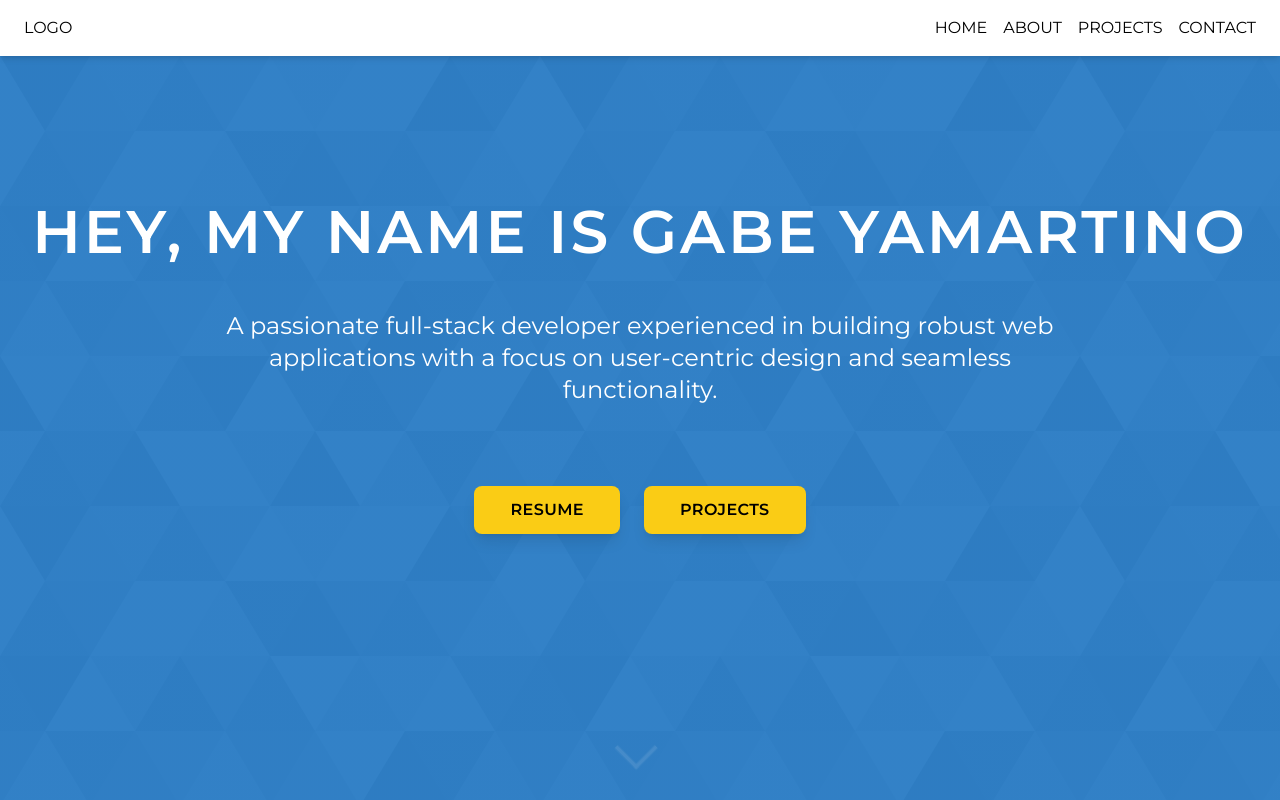
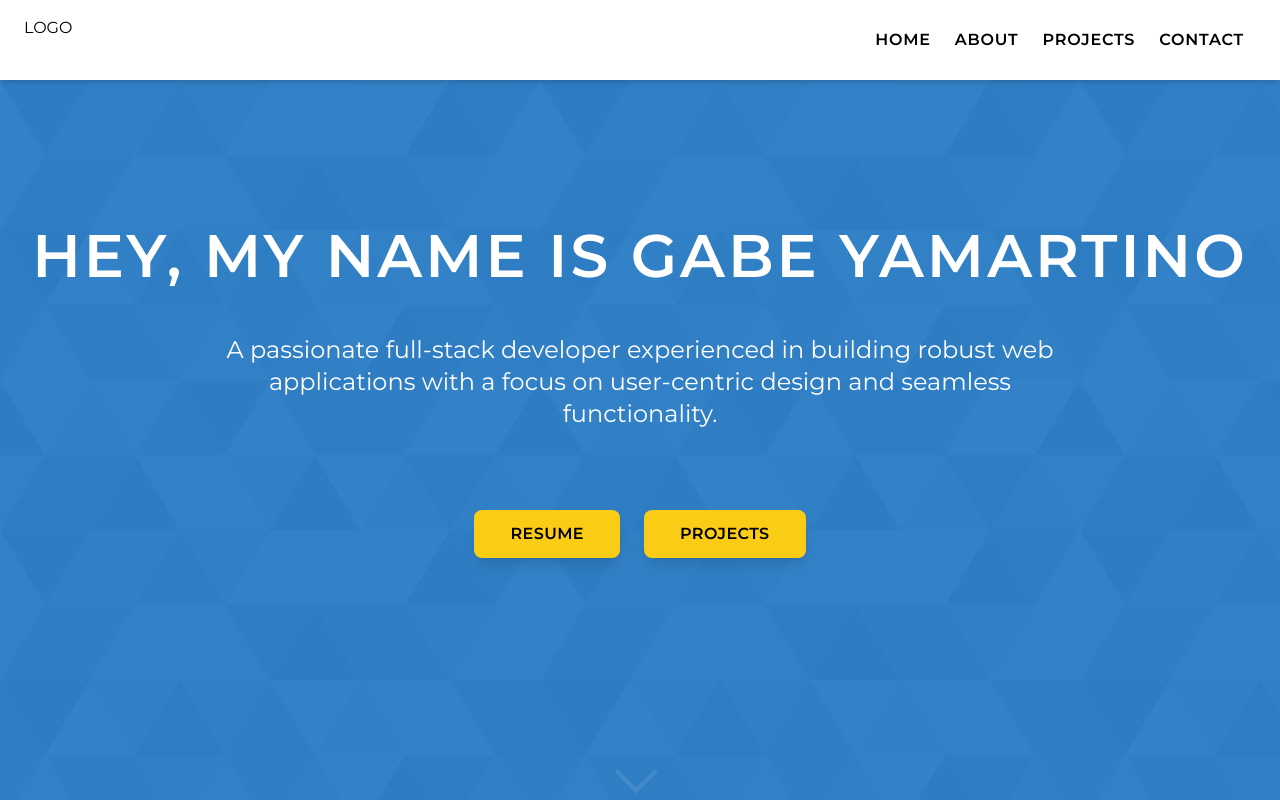
Before and after one commit to gabeyamartino/portfolio, a React (Vite) app: page / in a window 1280 px wide. Shown: the top 800 px of the page. Built offline with nearby package versions, Linux system fonts and the light colour scheme.

Commit message:
Stylized header with color transitions on hover. Tweaked scroll margin on other components

```diff
--- a/package.json
+++ b/package.json
@@ -10,6 +10,7 @@
     "preview": "vite preview"
   },
   "dependencies": {
+    "@tailwindui/react": "^0.1.1",
     "react": "^18.2.0",
     "react-dom": "^18.2.0"
   },
--- a/src/components/About.tsx
+++ b/src/components/About.tsx
@@ -22,7 +22,7 @@ const About: React.FC<SectionProps> = ({ id, scrollToSection }) => {
   return (
     <section
       id={id}
-      className="mx-auto w-[92%] scroll-m-14 pb-16 sm:w-5/6 sm:max-w-6xl"
+      className="mx-auto w-[92%] scroll-m-20 pb-16 sm:w-5/6 sm:max-w-6xl"
     >
       <div className="sm:py-30 flex flex-col items-center justify-center gap-6 py-16">
         <h2 className="text-center text-4xl font-bold uppercase tracking-wider sm:text-4xl lg:text-5xl">
--- a/src/components/Contact.tsx
+++ b/src/components/Contact.tsx
@@ -6,7 +6,7 @@ const Contact: React.FC<SectionProps> = ({ id }) => {
   return (
     <section
       id={id}
-      className="flex h-full scroll-m-14 flex-col items-center justify-center space-y-8 bg-main-bg"
+      className="flex h-full scroll-m-20 flex-col items-center justify-center space-y-8 bg-main-bg"
     >
       <div className="sm:py-30 mx-auto w-[92%] gap-6 pb-16 sm:w-5/6 sm:max-w-6xl">
         <div className="flex flex-col items-center justify-center gap-6 py-16 ">
--- a/src/components/Header.tsx
+++ b/src/components/Header.tsx
@@ -64,20 +64,61 @@ const Header: React.FC<SectionProps> = ({ scrollToSection }) => {
               )}
             </div>
             {isMenuOpen && (
-              <ul className="fixed left-0 z-10 block flex w-screen flex-col gap-4 bg-white px-6 py-4 shadow-md">
-                <li onClick={() => scrollToSection("home")}>HOME</li>
-                <li onClick={() => scrollToSection("about")}>ABOUT</li>
-                <li onClick={() => scrollToSection("projects")}>PROJECTS</li>
-                <li onClick={() => scrollToSection("contact")}>CONTACT</li>
+              <ul className="fixed left-0 z-10 block flex w-screen flex-col bg-white px-6 py-4 shadow-md">
+                <li
+                  className="text-1.6xl inline-block w-full cursor-pointer p-3 text-right font-semibold uppercase tracking-wider text-black transition-colors duration-300 hover:text-yellow-400"
+                  onClick={() => scrollToSection("home")}
+                >
+                  HOME
+                </li>
+
+                <li
+                  className="text-1.6xl inline-block w-full cursor-pointer p-3 text-right font-semibold uppercase tracking-wider text-black transition-colors duration-300 hover:text-yellow-400"
+                  onClick={() => scrollToSection("about")}
+                >
+                  ABOUT
+                </li>
+                <li
+                  className="text-1.6xl inline-block h-full w-full cursor-pointer p-3 text-right font-semibold uppercase tracking-wider text-black transition-colors duration-300 hover:text-yellow-400"
+                  onClick={() => scrollToSection("projects")}
+                >
+                  PROJECTS
+                </li>
+                <li
+                  className="text-1.6xl inline-block w-full cursor-pointer p-3 text-right font-semibold uppercase tracking-wider text-black transition-colors duration-300 hover:text-yellow-400"
+                  onClick={() => scrollToSection("contact")}
+                >
+                  CONTACT
+                </li>
               </ul>
             )}
           </div>
         ) : (
-          <ul className="flex gap-4">
-            <li onClick={() => scrollToSection("home")}>HOME</li>
-            <li onClick={() => scrollToSection("about")}>ABOUT</li>
-            <li onClick={() => scrollToSection("projects")}>PROJECTS</li>
-            <li onClick={() => scrollToSection("contact")}>CONTACT</li>
+          <ul className="flex">
+            <li
+              className="text-1.6xl inline-block w-full cursor-pointer p-3 text-right font-semibold uppercase tracking-wider text-black transition-colors duration-300 hover:text-yellow-400"
+              onClick={() => scrollToSection("home")}
+            >
+              HOME
+            </li>
+            <li
+              className="text-1.6xl inline-block w-full cursor-pointer p-3 text-right font-semibold uppercase tracking-wider text-black transition-colors duration-300 hover:text-yellow-400"
+              onClick={() => scrollToSection("about")}
+            >
+              ABOUT
+            </li>
+            <li
+              className="text-1.6xl inline-block w-full cursor-pointer p-3 text-right font-semibold uppercase tracking-wider text-black transition-colors duration-300 hover:text-yellow-400"
+              onClick={() => scrollToSection("projects")}
+            >
+              PROJECTS
+            </li>
+            <li
+              className="text-1.6xl inline-block w-full cursor-pointer p-3 text-right font-semibold uppercase tracking-wider text-black transition-colors duration-300 hover:text-yellow-400"
+              onClick={() => scrollToSection("contact")}
+            >
+              CONTACT
+            </li>
           </ul>
         )}
       </div>
--- a/src/components/Home.tsx
+++ b/src/components/Home.tsx
@@ -7,7 +7,7 @@ const Home: React.FC<SectionProps> = ({ id, scrollToSection }) => {
   return (
     <section
       id={id}
-      className="relative flex h-64 max-h-full min-h-sectionMin scroll-m-14 items-center justify-center bg-main-bg sm:h-screen"
+      className="relative flex h-64 max-h-full min-h-sectionMin scroll-m-20 items-center justify-center bg-main-bg sm:h-screen"
     >
       <div className="flex h-full flex-col items-center justify-center space-y-8">
         <h1 className="mx-6 text-center text-4xl font-semibold uppercase tracking-wider text-white sm:text-6xl">
--- a/src/components/Projects.tsx
+++ b/src/components/Projects.tsx
@@ -10,7 +10,7 @@ const Projects: React.FC<SectionProps> = ({ id }) => {
   return (
     <section
       id={id}
-      className="flex scroll-m-14 flex-col items-center justify-center bg-white"
+      className="flex scroll-m-20 flex-col items-center justify-center bg-white"
     >
       <div className="sm:py-30 mx-auto w-[92%] gap-6 pb-16 sm:w-5/6 sm:max-w-6xl">
         <div className="flex flex-col items-center justify-center gap-6 py-16 ">
```
Also changed, not shown: 1 other file (tests, documents, lock files or other folders).
